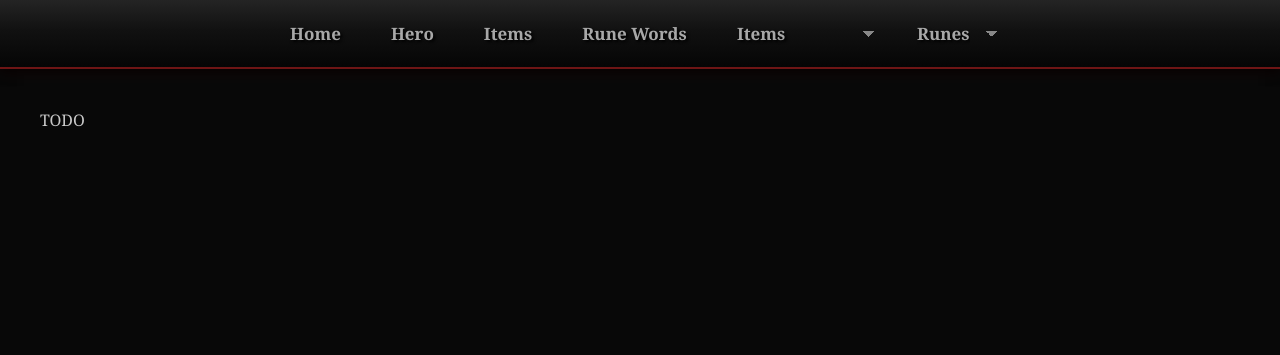
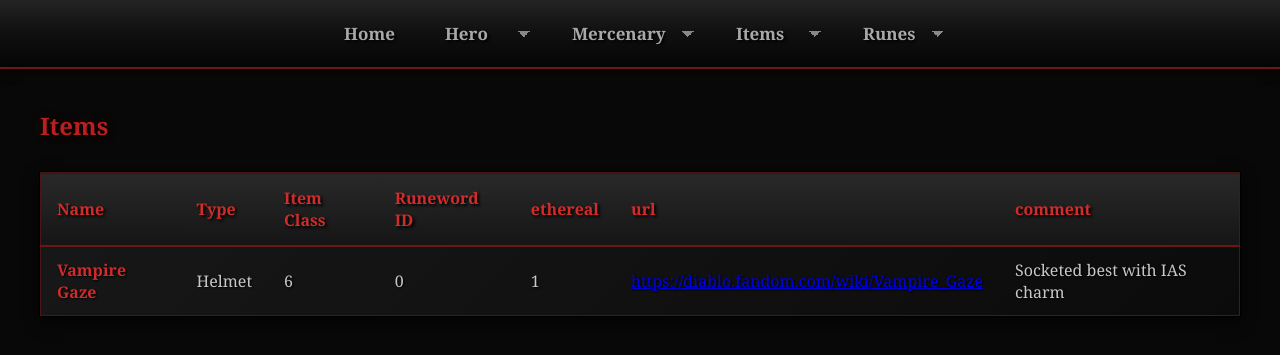
Before and after one commit to Bjarnshargl/HeroPlanner, a Flask app: page /show_items in a window 1280 px wide. Shown: the top 355 px of the page. Run offline with Flask 3, Linux system fonts and the light colour scheme; some libraries are stand-ins or nearby versions.

Commit message:
did some sql

```diff
--- a/app.py
+++ b/app.py
@@ -1,34 +1,82 @@
 from cs50 import SQL
-from flask import Flask, render_template
+from flask import Flask, redirect, render_template
 
 app = Flask(__name__)
 
 # Configure CS50 Library to use SQLite database
-# db = SQL("sqlite:///heroes.db")
+db = SQL("sqlite:///instance/hero.db")
+
 
 @app.route('/')
 def index():  # put application's code here
     return render_template("index.html")
 
+
 @app.route('/hero')
 def hero():  # put application's code here
     return render_template("hero.html")
+
 
 @app.route("/show_runes")
 def show_runes():
     return render_template("show_runes.html")
 
+
 @app.route("/show_items")
 def show_items():
-    return render_template("show_items.html")
+    items = db.execute("""SELECT i.id,
+                                 i.name,
+                                 it.name as type,
+                                 i.item_class,
+                                 i.runeword_id,
+                                 i.ethereal,
+                                 i.url,
+                                 i.comment
+                          FROM items i
+                                   JOIN item_types it ON it.id = i.type
+                          ORDER BY i.type, i.name""")
+    return render_template("show_items.html", items=items)
+
 
 @app.route("/create_items")
 def create_items():
     return render_template("create_items.html")
 
+
 @app.route("/delete_items")
 def delete_items():
     return render_template("delete_items.html")
 
+
+@app.route("/show_merc")
+def show_merc():
+    return render_template("show_merc.html")
+
+
+@app.route("/create_merc")
+def create_merc():
+    return render_template("create_merc.html")
+
+
+@app.route("/delete_merc")
+def delete_merc():
+    return render_template("delete_merc.html")
+
+
+@app.route("/show_hero")
+def show_hero():
+    return render_template("show_hero.html")
+
+
+@app.route("/create_hero")
+def create_hero():
+    return render_template("create_hero.html")
+
+
+@app.route("/delete_hero")
+def delete_hero():
+    return render_template("delete_hero.html")
+
+
 if __name__ == '__main__':
     app.run()
--- a/static/sql/base_data.sql
+++ b/static/sql/base_data.sql
@@ -69,3 +69,9 @@
 (6, 'Paladin'),
 (7, 'Sorceress'),
 (8, 'Warlock');
+
+INSERT INTO hero_slots(id, name, position) VALUES
+(1, 'Main Hand', 1),
+(2, 'Offhand', 2),
+(3, 'Breastplate', 3),
+(4, 'Helmet', 4);
--- a/templates/layout.html
+++ b/templates/layout.html
@@ -12,15 +12,28 @@
 <body>
     <nav>
         <a href="/">Home</a>
-        <a href="/hero">Hero</a>
-        <a href="/items">Items</a>
-        <a href="/rune-words">Rune Words</a>
+                <label>
+            <select name="hero" onchange="window.location.href=this.value;">
+                <option disabled selected>Hero</option>
+                <option value="{{ url_for('show_hero') }}">Show</option>
+                <option value="{{ url_for('create_hero') }}">Create</option>
+                <option value="{{ url_for('delete_hero') }}">Delete</option>
+            </select>
+        </label>
+        <label>
+            <select name="merc" onchange="window.location.href=this.value;">
+                <option disabled selected>Mercenary</option>
+                <option value="{{ url_for('show_merc') }}">Show</option>
+                <option value="{{ url_for('create_merc') }}">Create</option>
+                <option value="{{ url_for('delete_merc') }}">Delete</option>
+            </select>
+        </label>
         <label>
             <select name="items" onchange="window.location.href=this.value;">
                 <option disabled selected>Items</option>
-                <option value="{{ url_for('show_items') }}">Show Items</option>
-                <option value="{{ url_for('create_items') }}">Create Items</option>
-                <option value="{{ url_for('delete_items') }}">Delete Items</option>
+                <option value="{{ url_for('show_items') }}">Show</option>
+                <option value="{{ url_for('create_items') }}">Create</option>
+                <option value="{{ url_for('delete_items') }}">Delete</option>
             </select>
         </label>
         <label>
--- a/templates/show_items.html
+++ b/templates/show_items.html
@@ -5,5 +5,34 @@
 {% endblock %}
 
 {% block content %}
-    TODO
+    <div class="section">
+
+        <h2>Items</h2>
+        <table>
+            <thead>
+            <tr>
+                <th>Name</th>
+                <th>Type</th>
+                <th>Item Class</th>
+                <th>Runeword ID</th>
+                <th>ethereal</th>
+                <th>url</th>
+                <th>comment</th>
+            </tr>
+            </thead>
+            <tbody>
+            {% for item in items %}
+                <tr>
+                    <td>{{ item.name }}</td>
+                    <td>{{ item.type }}</td>
+                    <td>{{ item.item_class }}</td>
+                    <td>{{ item.runeword_id }}</td>
+                    <td>{{ item.ethereal }}</td>
+                    <td><a href="{{ item.url }}" target="_blank">{{ item.url }}</a></td>
+                    <td>{{ item.comment }}</td>
+                </tr>
+            {% endfor %}
+            </tbody>
+        </table>
+    </div>
 {% endblock %}
```
Also changed, not shown: static/sql/example_data.sql (+20 -0 lines), templates/create_hero.html (added, +9 -0 lines), templates/create_merc.html (added, +9 -0 lines), templates/delete_hero.html (added, +9 -0 lines), templates/delete_merc.html (added, +9 -0 lines), templates/show_hero.html (added, +9 -0 lines), templates/show_merc.html (added, +9 -0 lines), instance/hero.db.
